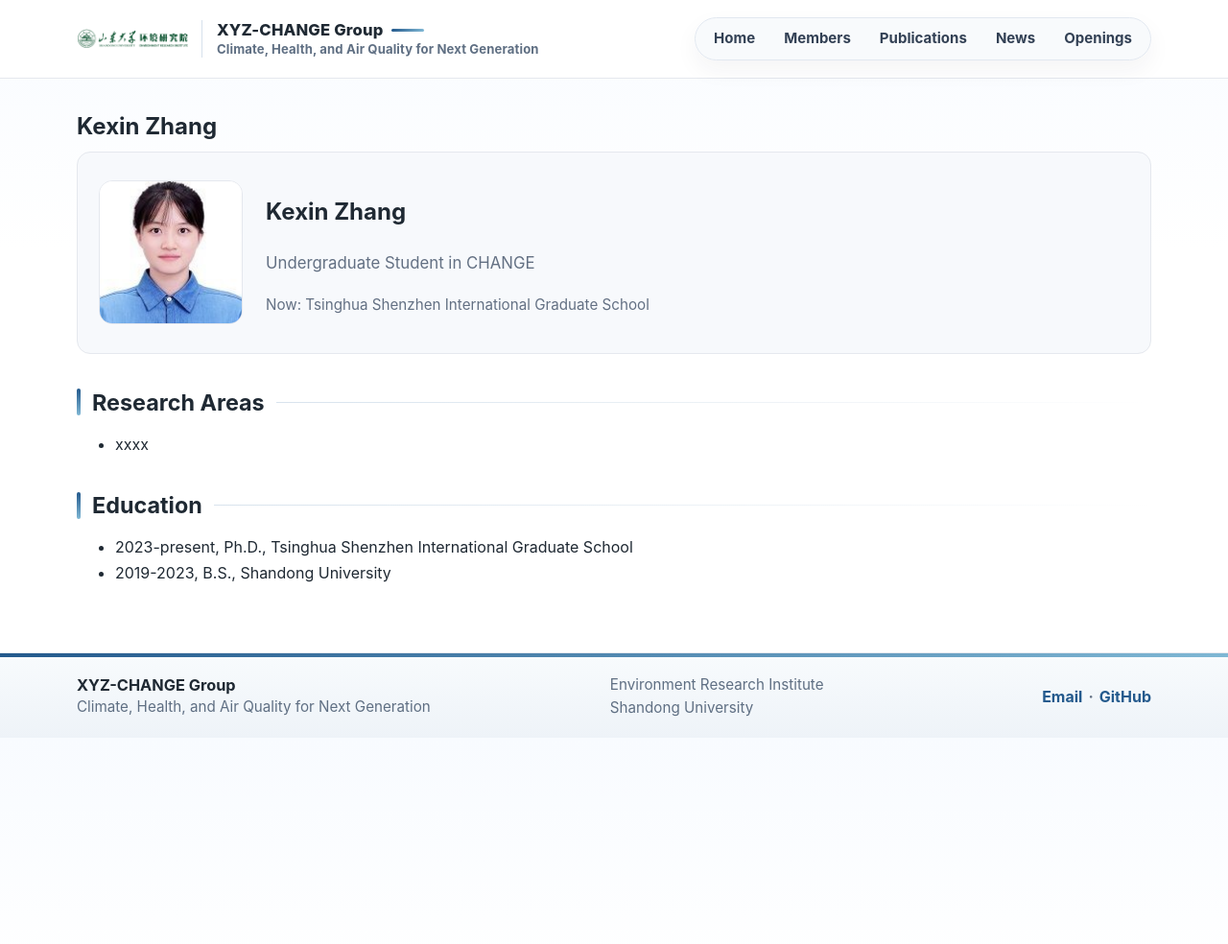
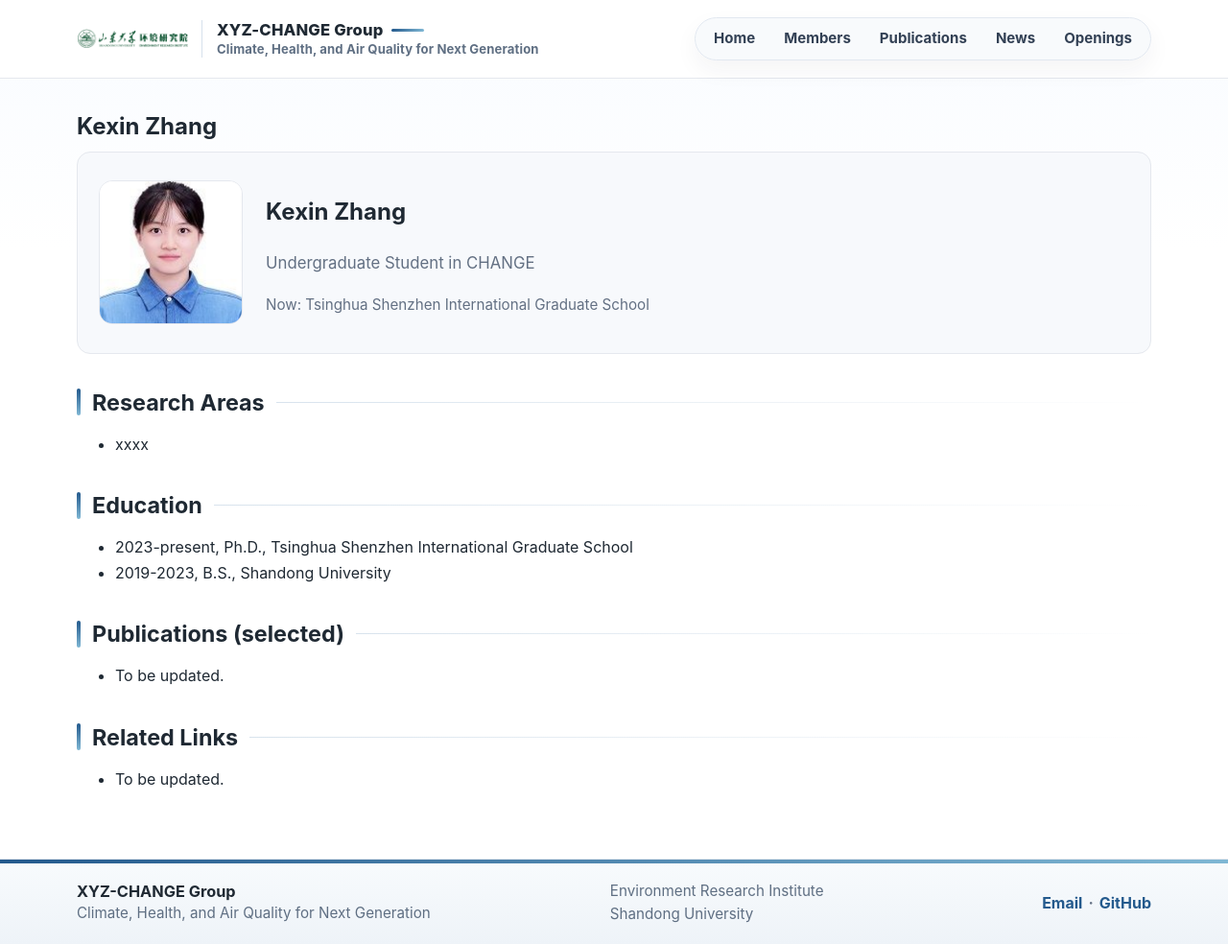
Before and after one commit to MuJSh/xyz_CHANGE, a Jekyll site: the page built from _pages/kexin-zhang.md, in a window 1280 px wide and 984 px high. Shown: the whole window at 96% size. Built offline with Jekyll 4.4.1, drawn with Linux system fonts in a browser that asks for light colours.

Commit message:
Add missing sections to Kexin Zhang profile

```diff
--- a/_pages/kexin-zhang.md
+++ b/_pages/kexin-zhang.md
@@ -21,3 +21,11 @@ permalink: /members/kexin-zhang/
 
 - 2023-present, Ph.D., Tsinghua Shenzhen International Graduate School
 - 2019-2023, B.S., Shandong University
+
+## Publications (selected)
+
+- To be updated.
+
+## Related Links
+
+- To be updated.
```
